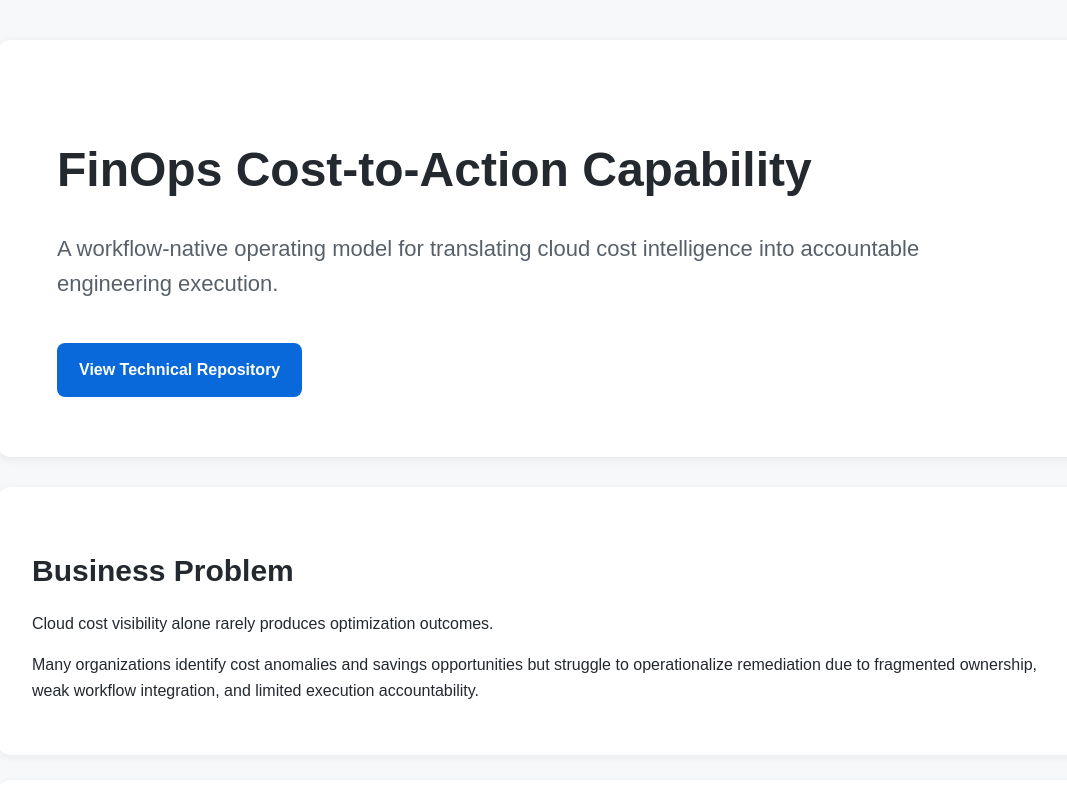
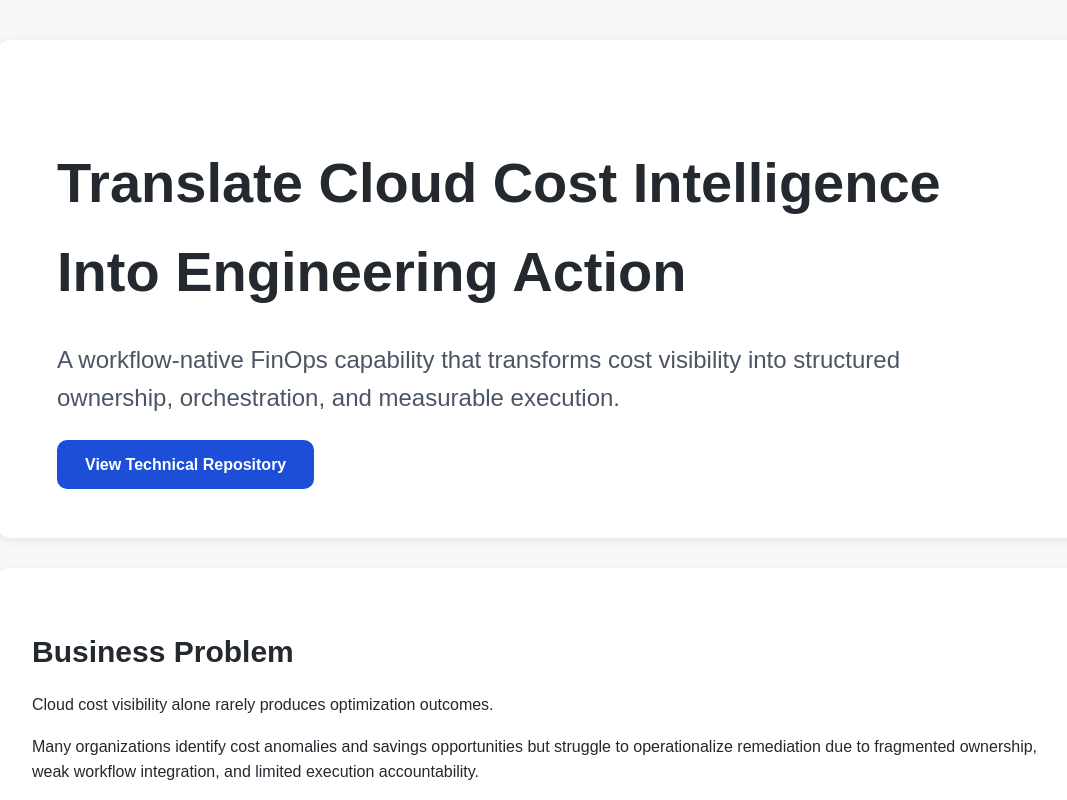
Before and after one commit to drchristinee1/finops-cost-to-action-pipeline, a plain HTML site: page capability/index.html in a window 1280 px wide. Shown: the top 800 px of the page, without its empty margins (93-1160 px from the left). Drawn offline with Linux system fonts and the light colour scheme.

Commit message:
Update index.html

```diff
--- a/capability/index.html
+++ b/capability/index.html
@@ -98,15 +98,20 @@ font-weight:bold;
 <div class="container">
 
 <div class="hero">
-<h1>FinOps Cost-to-Action Capability</h1>
-<p>
-A workflow-native operating model for translating cloud cost intelligence into accountable engineering execution.
+<h1 style="font-size:56px; margin-bottom:20px;">
+Translate Cloud Cost Intelligence Into Engineering Action
+</h1>
+
+<p style="font-size:24px; color:#4b5563; max-width:900px; line-height:1.6;">
+A workflow-native FinOps capability that transforms cost visibility into structured ownership, orchestration, and measurable execution.
 </p>
 
-<a class="button"
-href="https://github.com/drchristinee1/finops-cost-to-action-pipeline">
+<div style="margin-top:35px;">
+<a href="https://github.com/drchristinee1/finops-cost-to-action-pipeline"
+style="background:#1d4ed8;color:white;padding:16px 28px;border-radius:10px;text-decoration:none;font-weight:600;">
 View Technical Repository
 </a>
+</div>
 </div>
 
 <div class="section">
```
